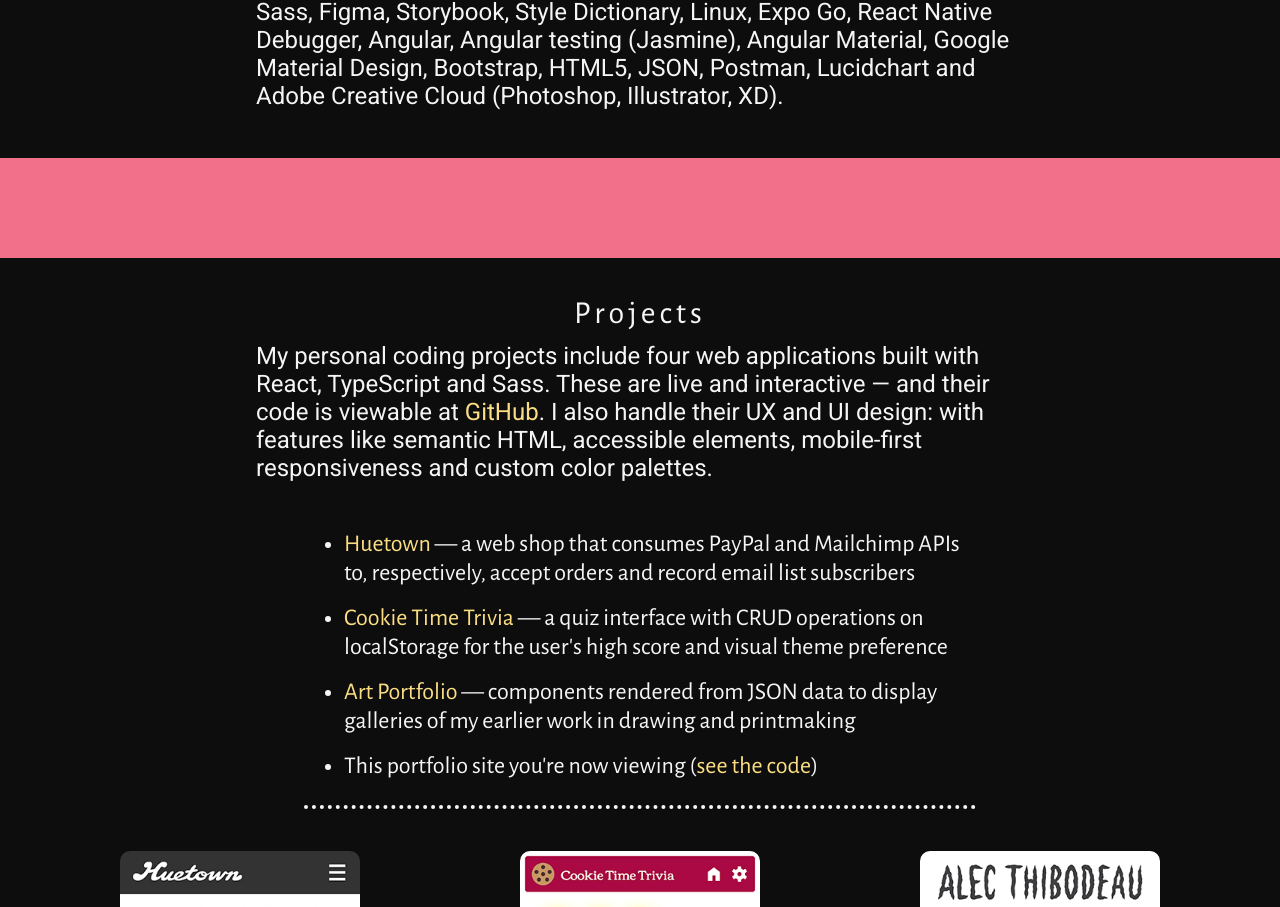
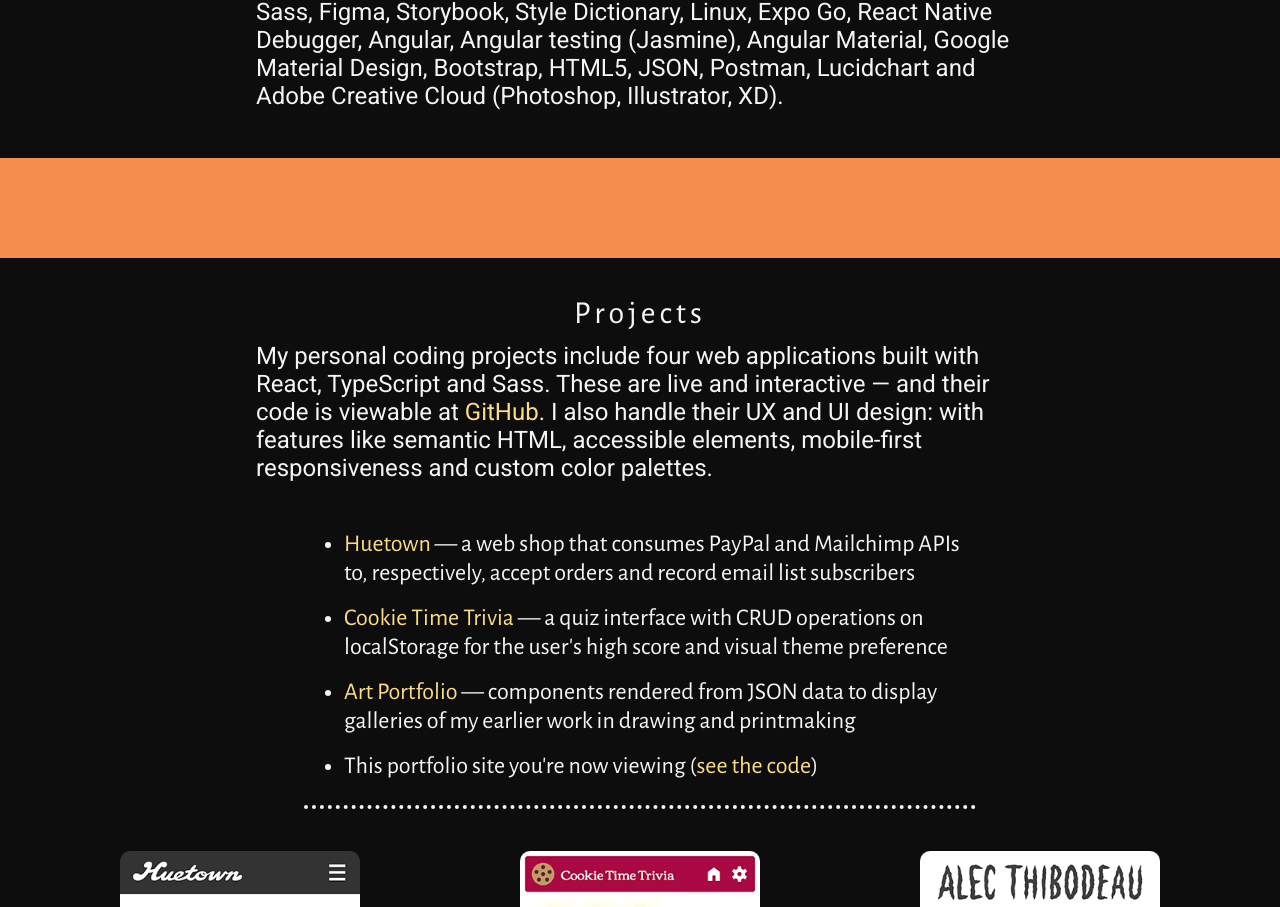
Before and after one commit to alecthibodeau/alecthibodeau.github.io, a React (Create React App) app: page / in a window 1280 px wide. Shown: the part 821-1728 px from the top of the page. Built offline with nearby package versions, Linux system fonts and the light colour scheme.

Commit message:
Update variables with new orange-light color

```diff
--- a/src/components/Main.tsx
+++ b/src/components/Main.tsx
@@ -78,7 +78,7 @@ function Main(props: { isBreakpointXs: boolean, viewportWidth: number }): JSX.El
         id={sections.projects}
         isBreakpointXs={props.isBreakpointXs}
         viewportWidth={props.viewportWidth}
-        color="red"
+        color="orange"
       />
       <section>
         <h3 className="section-title">{formatTitleCase(sections.projects)}</h3>
--- a/src/styles/_banners.scss
+++ b/src/styles/_banners.scss
@@ -14,6 +14,10 @@
 
 .banner-red {
   background-color: $rainbow-red;
+}
+
+.banner-orange {
+  background-color: $orange-light;
 }
 
 .banner-green {
--- a/src/styles/_projects.scss
+++ b/src/styles/_projects.scss
@@ -25,7 +25,7 @@
 
 .project-info-outer:hover {
   display: block;
-  border-color: $rainbow-red;
+  border-color: $orange-light;
   background-color: $black-screen;
 
   .project-info-title {
--- a/src/styles/_variables.scss
+++ b/src/styles/_variables.scss
@@ -12,9 +12,10 @@ $black: #000;
 $four-percent-gray: #f5f5f5;
 $fifty-percent-gray: #7f7f7f;
 $ninety-five-percent-gray: #0d0d0d;
-$black-screen: rgba(0, 0, 0, .9);
-$blue-muted: rgba(112, 115, 255, 1);
-$orange-muted: rgba(255, 150, 0, 1);
+$black-screen: rgb(0 0 0 / 93%);
+$blue-muted: #7073ff;
+$orange-muted: #ff9600;
+$orange-light: #f48d4d;
 $rainbow-red: #f27089;
 $rainbow-orange: #fca778;
 $rainbow-yellow: #fbde84;
```
